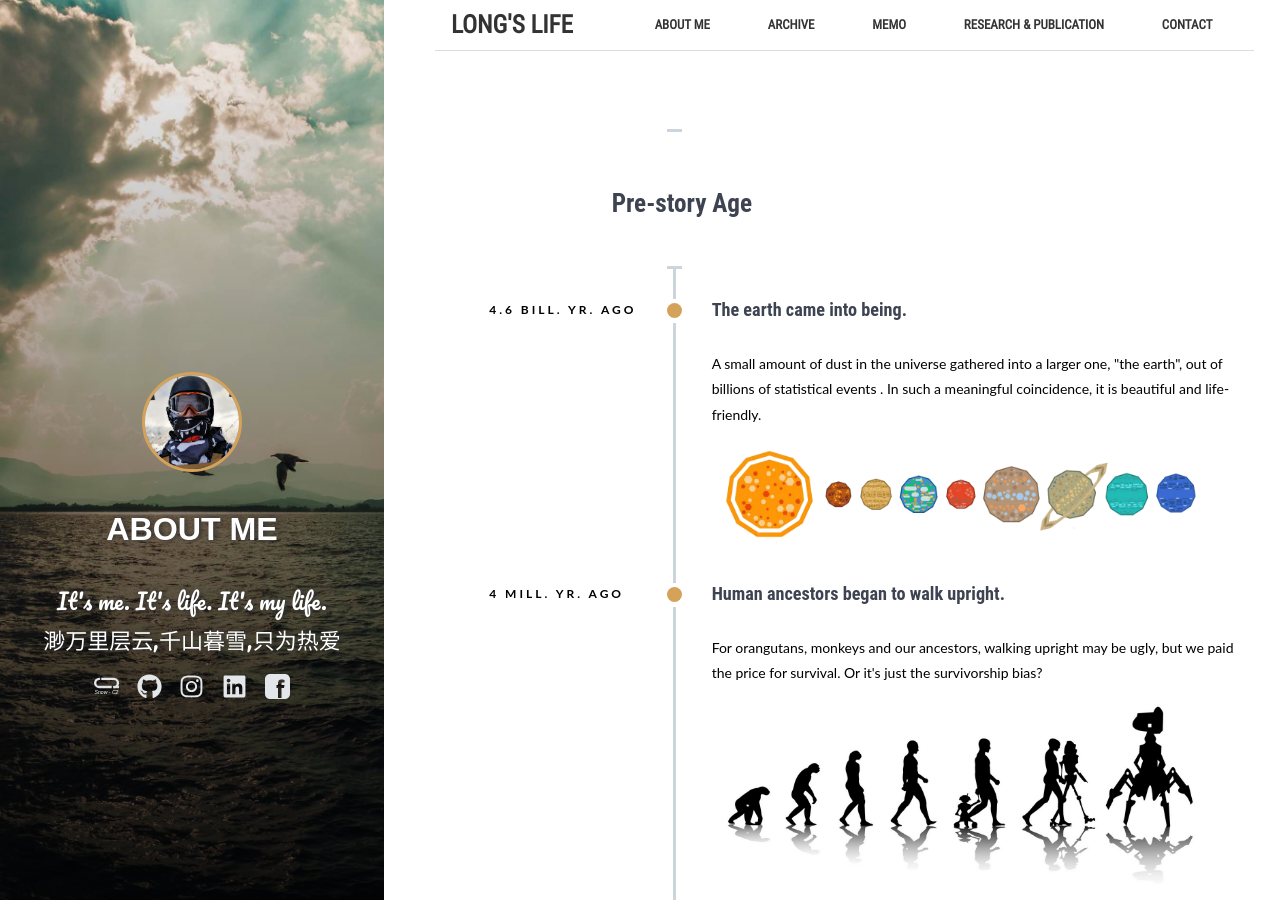
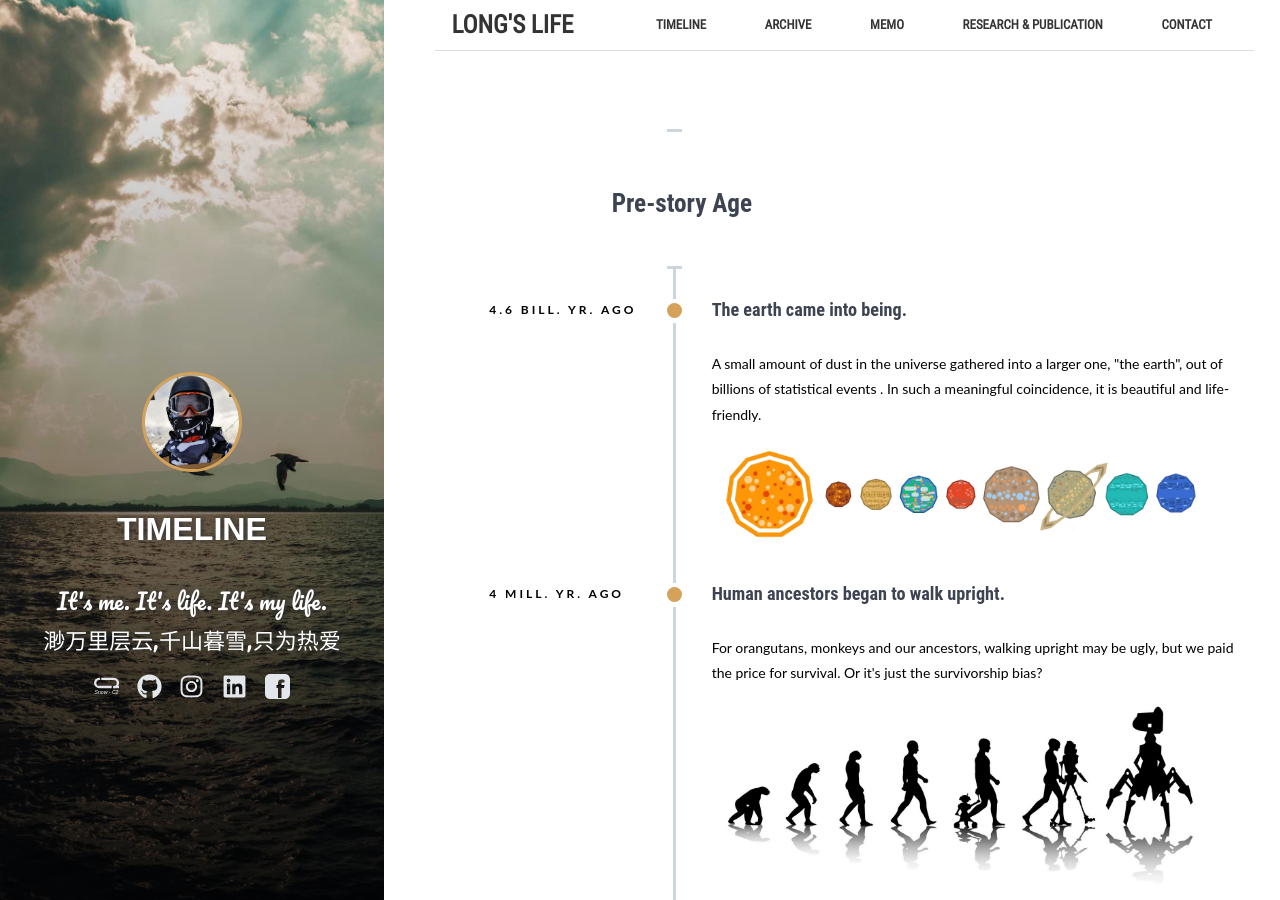
Before and after one commit to runningUnicorn/runningUnicorn.github.io, a Jekyll site: the page built from 1.timeline.md, in a window 1280 px wide and 900 px high. Built offline with Jekyll 4.4.1, drawn with Linux system fonts in a browser that asks for light colours; some web fonts are replaced.

```diff
--- a/1.about.md
+++ b/1.timeline.md
@@ -1,11 +1,11 @@
 ---
 bg: "story.jpg"
 layout: page
-title: "About Me"
-crawlertitle: "About Long"
-permalink: /about/
-summary: "About me"
-active: about
+title: "Timeline"
+crawlertitle: "Timeline"
+permalink: /timeline/
+summary: "Timeline"
+active: timeline
 ---
 
 <div class="time-line">
```
